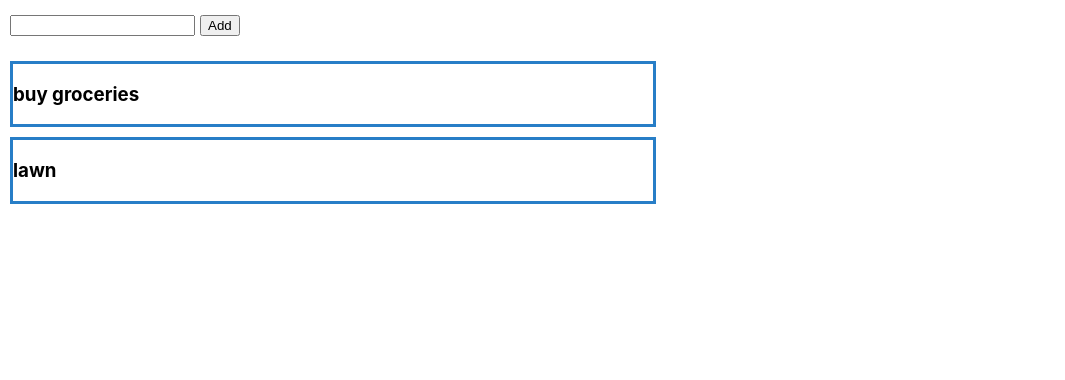
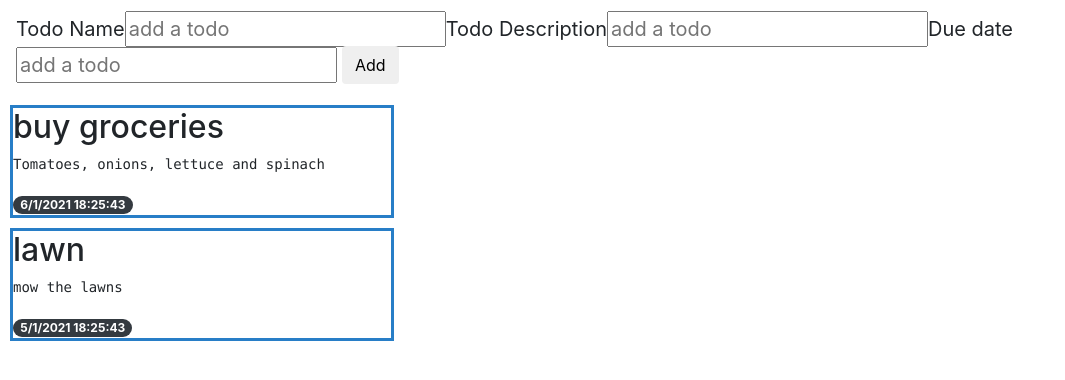
Before and after one commit to keertisomu/todo-manager, a React (Create React App) app: page / in a window 1280 px wide. Shown: the top 380 px of the page, without its empty margins (0-1065 px from the left). Built offline with nearby package versions, Linux system fonts and the light colour scheme.

Commit message:
add todo form changes

```diff
--- a/public/index.html
+++ b/public/index.html
@@ -24,6 +24,9 @@
       work correctly both with client-side routing and a non-root public URL.
       Learn how to configure a non-root public URL by running `npm run build`.
     -->
+    <link rel="stylesheet" href="https://stackpath.bootstrapcdn.com/bootstrap/4.1.0/css/bootstrap.min.css"
+    integrity="sha384-9gVQ4dYFwwWSjIDZnLEWnxCjeSWFphJiwGPXr1jddIhOegiu1FwO5qRGvFXOdJZ4"
+    crossorigin="anonymous">
     <title>React App</title>
   </head>
   <body>
@@ -39,5 +42,16 @@
       To begin the development, run `npm start` or `yarn start`.
       To create a production bundle, use `npm run build` or `yarn build`.
     -->
+    <script src="https://code.jquery.com/jquery-3.3.1.slim.min.js"
+    integrity="sha384-q8i/X+965DzO0rT7abK41JStQIAqVgRVzpbzo5smXKp4YfRvH+8abtTE1Pi6jizo"
+    crossorigin="anonymous"></script>
+
+    <script src="https://cdnjs.cloudflare.com/ajax/libs/popper.js/1.14.0/umd/popper.min.js"
+    integrity="sha384-cs/chFZiN24E4KMATLdqdvsezGxaGsi4hLGOzlXwp5UZB1LY//20VyM2taTB4QvJ"
+    crossorigin="anonymous"></script>
+
+    <script src="https://stackpath.bootstrapcdn.com/bootstrap/4.1.0/js/bootstrap.min.js"
+    integrity="sha384-uefMccjFJAIv6A+rW+L4AHf99KvxDjWSu1z9VI8SKNVmz4sk7buKt/6v9KI65qnm"
+    crossorigin="anonymous"></script>
   </body>
 </html>
--- /dev/null
+++ b/src/AddTodo.js
@@ -0,0 +1,43 @@
+import React, { useState } from "react";
+import "./App.css";
+
+export default function AddTodo({submitCallBack = (f) => f}){
+    const [todoTitle, setTodoTitle] = useState("");
+    const [todoDescription, setTodoDescription] = useState("");
+    const [todoDate, setTodoDate] = useState();
+
+    const submit = (e) => {
+        e.preventDefault();
+        submitCallBack(todoTitle, todoDescription, todoDate);
+    }
+    return(
+        <>
+        <form onSubmit={submit}>
+        <div class="add-todo">
+            <span class="label label-default">Todo Name</span>
+            <input
+            type="text"
+            value={todoTitle}
+            placeholder="add a todo"
+            onChange={(e) => setTodoTitle(e.target.value)}
+            />
+            <span class="label label-default">Todo Description</span>
+            <input
+            type="text"
+            value={todoDescription}
+            placeholder="add a todo"
+            onChange={(e) => setTodoDescription(e.target.value)}
+            />
+             <span class="label label-default">Due date</span>
+            <input
+            type="text"
+            value={todoDate}
+            placeholder="add a todo"
+            onChange={(e) => setTodoDate(e.target.value)}
+            />
+            <button  class="btn add-btn">Add</button>
+        </div>
+      </form>
+        </>
+    );
+}
--- a/src/App.css
+++ b/src/App.css
@@ -42,3 +42,16 @@
     transform: rotate(360deg);
   }
 }
+
+.add-todo {
+  display: inline-block;
+  padding: 10px 15px;
+  font-size: 20px;
+  border-radius: 0;
+  border: 1px solid transparent;
+}
+
+.add-btn {
+  margin-top: -4px;
+  margin-left: 5px;
+}
--- a/src/App.js
+++ b/src/App.js
@@ -1,6 +1,7 @@
 import React, { useState, useEffect } from "react";
 import todoJson from "./todo";
 import TodoItem from "./todoItem";
+import AddTodo  from "./AddTodo";
 import "./App.css";
 
 export default function App() {
@@ -11,31 +12,22 @@ export default function App() {
     console.log(todos);
   })
 
-  const submit = (e) => {
-    e.preventDefault();
+  const submit = (title, description, todoDate) => {
     setTodos([
       ...todos,
       {
         id: "sjdjdjdj-jdjdjdjd-djdj",
-        title: todoTitle,
-        color: "sdfdsfd"
+        title: title,
+        color: "sdfdsfd",
+        description,
+        dueDate: todoDate
       }
     ]);
-    setTodoTitle("");
   };
 
   return (
     <>
-      <form onSubmit={submit}>
-        <div style={{ padding: "10px" }}>
-          <input
-            type="text"
-            value={todoTitle}
-            onChange={(e) => setTodoTitle(e.target.value)}
-          />
-          <button style={{ margin: "5px" }}>Add</button>
-        </div>
-      </form>
+      <AddTodo submitCallBack={submit} />
       {todos.map((item) => {
         return (
           <TodoItem {...item} />
--- a/src/todo.json
+++ b/src/todo.json
@@ -2,11 +2,16 @@
     {
       "id": "0175d1f0-a8c6-41bf-8d02-df5734d829a4",
       "title": "buy groceries",
-      "color": "#00c4e2"
+      "description": "Tomatoes, onions, lettuce and spinach",
+      "color": "#00c4e2",
+      "dueDate": "2021-02-20T18:25:43.511Z"
     },
     {
       "id": "83c7ba2f-7392-4d7d-9e23-35adbe186046",
       "title": "lawn",
-      "color": "#26ac56"
+      "description": "mow the lawns",
+      "color": "#26ac56",
+      "dueDate": "2021-02-19T18:25:43.511Z"
+
     }
   ]
--- a/src/todoItem.js
+++ b/src/todoItem.js
@@ -1,11 +1,15 @@
 import React  from "react";
 import "./App.css";
 
-export default function TodoItem({title})
+export default function TodoItem({title, description, dueDate})
 {
+    const dateObj = new Date(dueDate);
+    const formattedDate = `${dateObj.getDay()}/${dateObj.getMonth()}/${dateObj.getFullYear()} ${dateObj.getHours()}:${dateObj.getMinutes()}:${dateObj.getSeconds()}`;
     return (
-        <div className="todoborder" style={{ width: "50%" }}>
-            <h3 style={{ cursor: "pointer" }}>{title}</h3>
+        <div style={{cursor: "pointer" , width: "30%"}} className="todoborder">
+            <h2>{title}</h2>
+            <pre>{description}</pre>
+            <span class="badge badge-pill badge-dark">{formattedDate}</span>
           </div>
     );
 }
```
